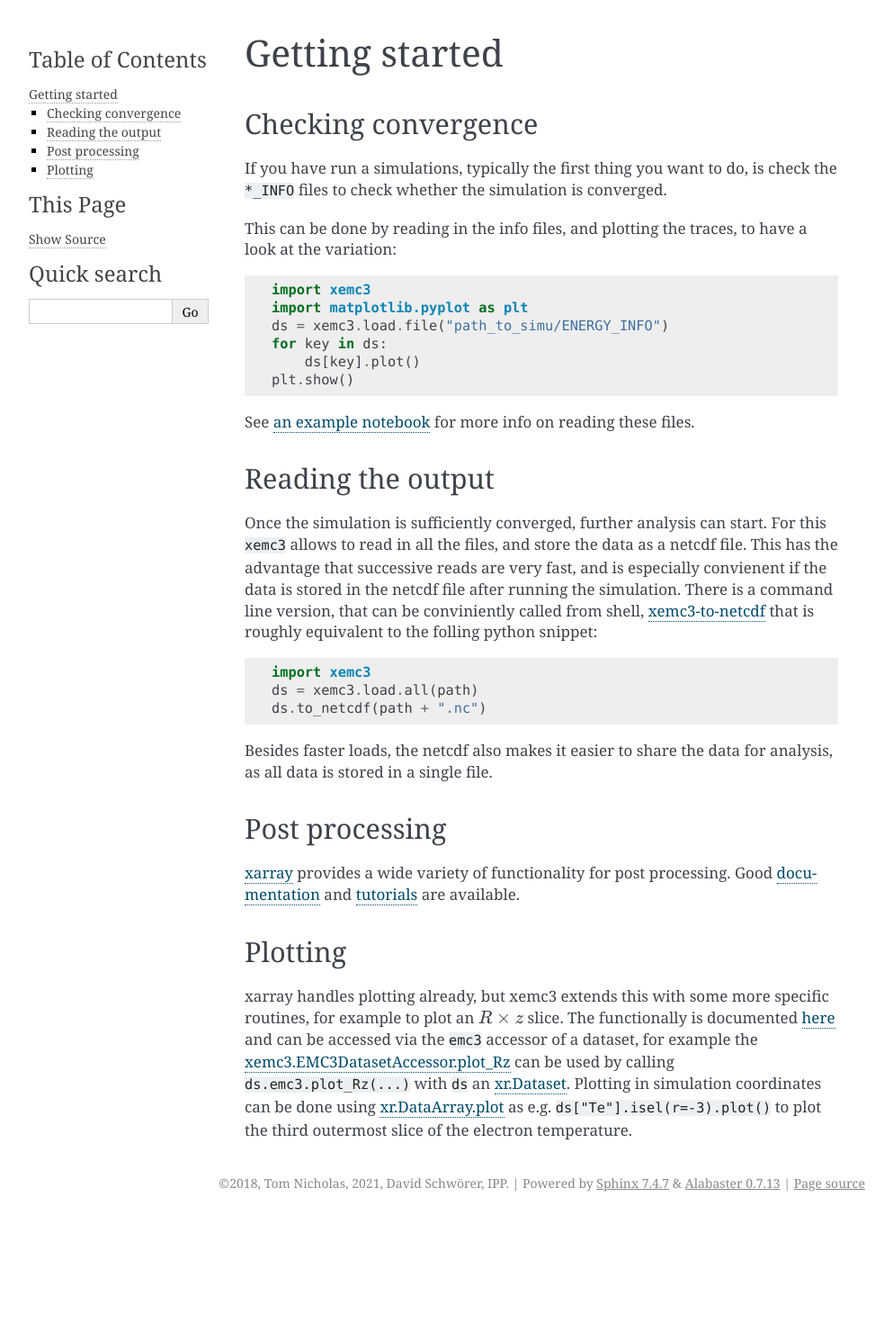
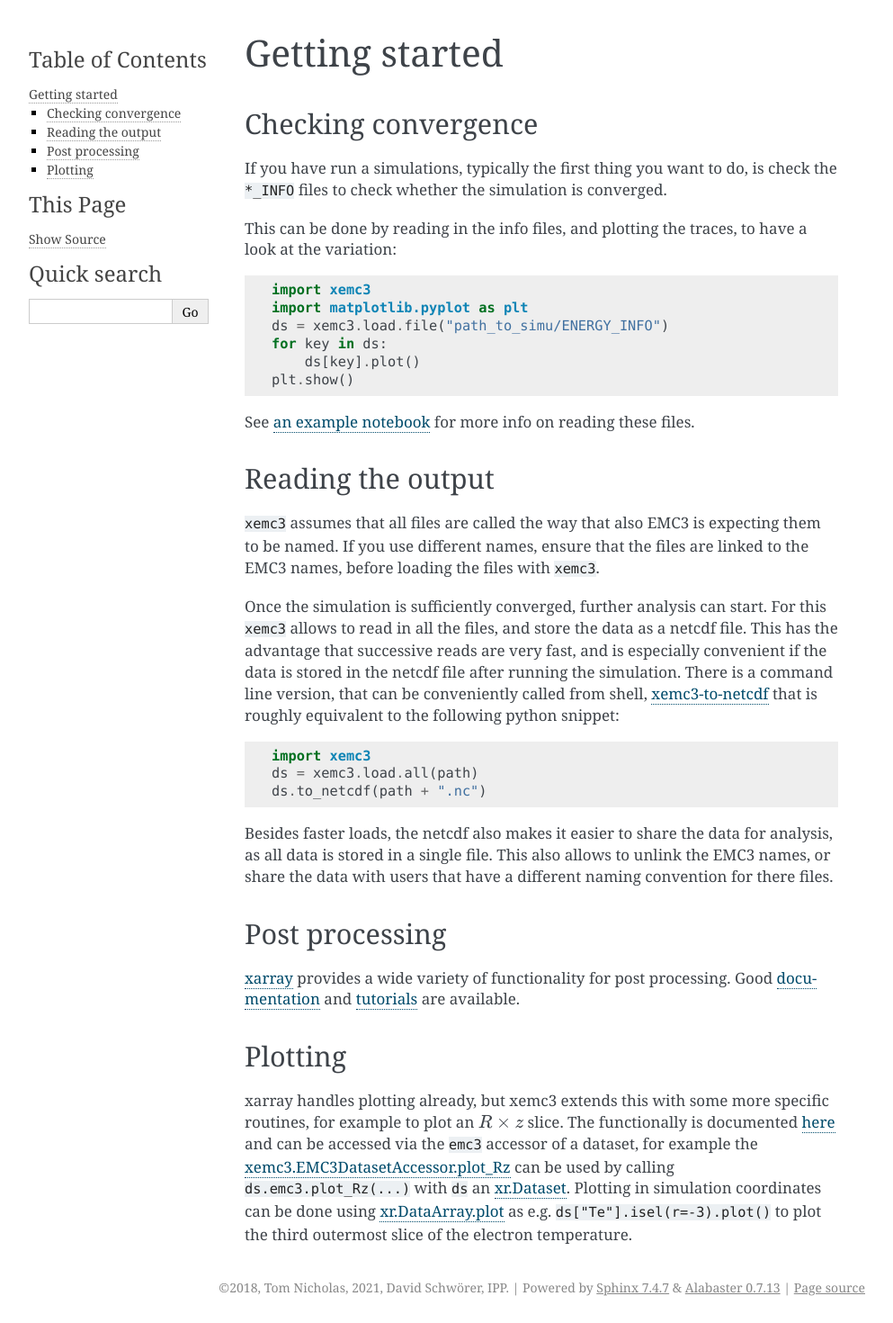
Before and after one commit to dschwoerer/xemc3, a Sphinx documentation site: the page built from docs/introduction.rst, in a window 1280 px wide. Shown: the whole page at 90% size, without its empty margins (148-1141 px from the left). Built offline with Sphinx 7.4.7, drawn with Linux system fonts in a browser that asks for light colours; the version number could not be read and is left out; before the commit the page ends 1354 px from its top, so only the background shows below that.

Commit message:
Mention alternative file names

```diff
--- a/docs/introduction.rst
+++ b/docs/introduction.rst
@@ -27,14 +27,19 @@ See `an example notebook <examples/info.ipynb>`_ for more info on reading these
 Reading the output
 ------------------
 
+``xemc3`` assumes that all files are called the way that also EMC3 is
+expecting them to be named. If you use different names, ensure that
+the files are linked to the EMC3 names, before loading the files with
+``xemc3``.
+
 Once the simulation is sufficiently converged, further analysis can start.
 For this ``xemc3`` allows to read in all the files, and store the data as a
 netcdf file. This has the advantage that successive reads are very fast, and
-is especially convienent if the data is stored in the netcdf file after
+is especially convenient if the data is stored in the netcdf file after
 running the simulation. There is a command line version, that can be
-conviniently called from shell, `xemc3-to-netcdf
+conveniently called from shell, `xemc3-to-netcdf
 <cli.html#xemc3-to-netcdf---cli-interface>`_ that is roughly equivalent to the
-folling python snippet:
+following python snippet:
 
 .. code-block:: python
 
@@ -42,8 +47,10 @@ folling python snippet:
   ds = xemc3.load.all(path)
   ds.to_netcdf(path + ".nc")
 
-Besides faster loads, the netcdf also makes it easier to share the data for
-analysis, as all data is stored in a single file.
+Besides faster loads, the netcdf also makes it easier to share the
+data for analysis, as all data is stored in a single file. This also
+allows to unlink the EMC3 names, or share the data with users that
+have a different naming convention for there files.
 
 
 Post processing
```
